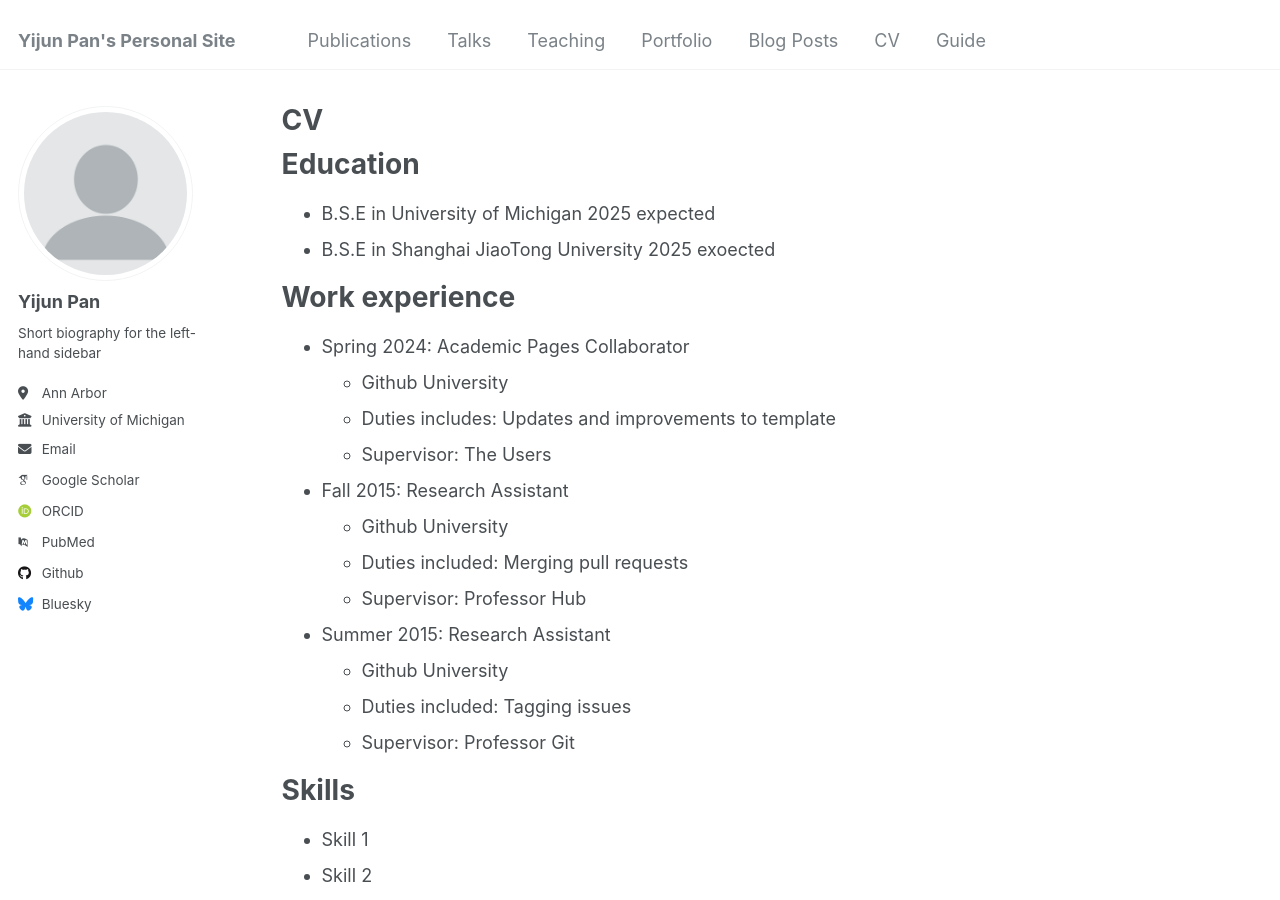
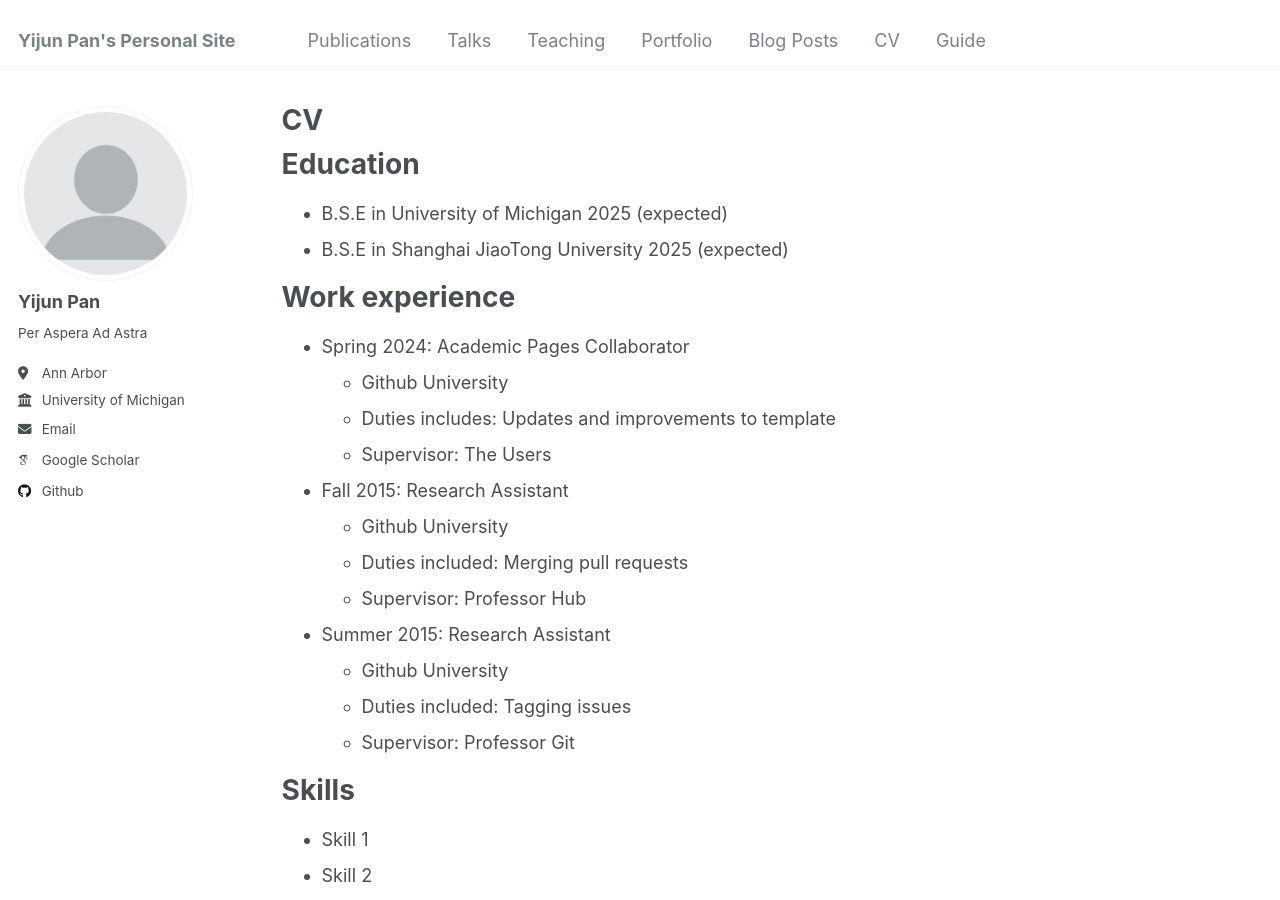
Before and after one commit to charles-pyj/charles-pyj.github.io, a Jekyll site: the page built from _pages/cv.md, in a window 1280 px wide and 900 px high. Built offline with Jekyll 4.4.1, drawn with Linux system fonts in a browser that asks for light colours; some web fonts are replaced.

Commit message:
Add/Added files

```diff
--- a/_config.yml
+++ b/_config.yml
@@ -11,10 +11,10 @@ locale                   : "en-US"
 title                    : "Yijun Pan's Personal Site"
 title_separator          : "-"
 name                     : &name "Yijun Pan"
-description              : &description "personal description"
-url                      : https://academicpages.github.io # the base hostname & protocol for your site e.g. "https://[your GitHub username].github.io"
+description              : &description "AI Researcher"
+url                      : https://charles-pyj.github.io/ # the base hostname & protocol for your site e.g. "https://[your GitHub username].github.io"
 baseurl                  : "" # the subpath of your site, e.g. "/blog"
-repository               : "academicpages/academicpages.github.io"
+repository               : "charles-pyj/charles-pyj.github.io"
 
 # Site Author - The following control what appear as part of the author content on the side bar.
 #               If a field is blank the icon and link will not appear, otherwise it will be shown.
@@ -24,7 +24,7 @@ author:
   avatar           : "profile.png"
   name             : "Yijun Pan"
   pronouns         : # example: "she/her"
-  bio              : "Short biography for the left-hand sidebar"
+  bio              : "Per Aspera Ad Astra"
   location         : "Ann Arbor"
   employer         : "University of Michigan"
   uri              : # URL
@@ -34,9 +34,7 @@ author:
   arxiv            : # URL - Update with the correct link to your profile
   googlescholar    : "https://scholar.google.com/citations?user=PS_CX0AAAAAJ"
   impactstory      : # URL
-  orcid            : "http://orcid.org/yourorcidurl"
   semantic         : # URL
-  pubmed           : "https://www.ncbi.nlm.nih.gov/pubmed/?term=john+snow"
   researchgate     : # URL
   scopus           : # URL
 
@@ -44,12 +42,11 @@ author:
   bitbucket        : # Username - Update with your username on the site
   codepen          : # Username
   dribbble         : # Username
-  github           : "academicpages"
+  github           : "charles-pyj"
   kaggle           : # Username
   stackoverflow    : # User number or user number and name (i.e., use "1" or "1/jeff-atwood")
 
   # Social media
-  bluesky          : "bsky.app" # Replace this with you Bluesky username
   facebook         : # Username
   flickr           : # Username
   foursquare       : # Username
--- a/_pages/cv.md
+++ b/_pages/cv.md
@@ -11,8 +11,8 @@ redirect_from:
 
 Education
 ======
-* B.S.E in University of Michigan 2025 expected
-* B.S.E in Shanghai JiaoTong University 2025 exoected
+* B.S.E in University of Michigan 2025 (expected)
+* B.S.E in Shanghai JiaoTong University 2025 (expected)
 
 Work experience
 ======
```
